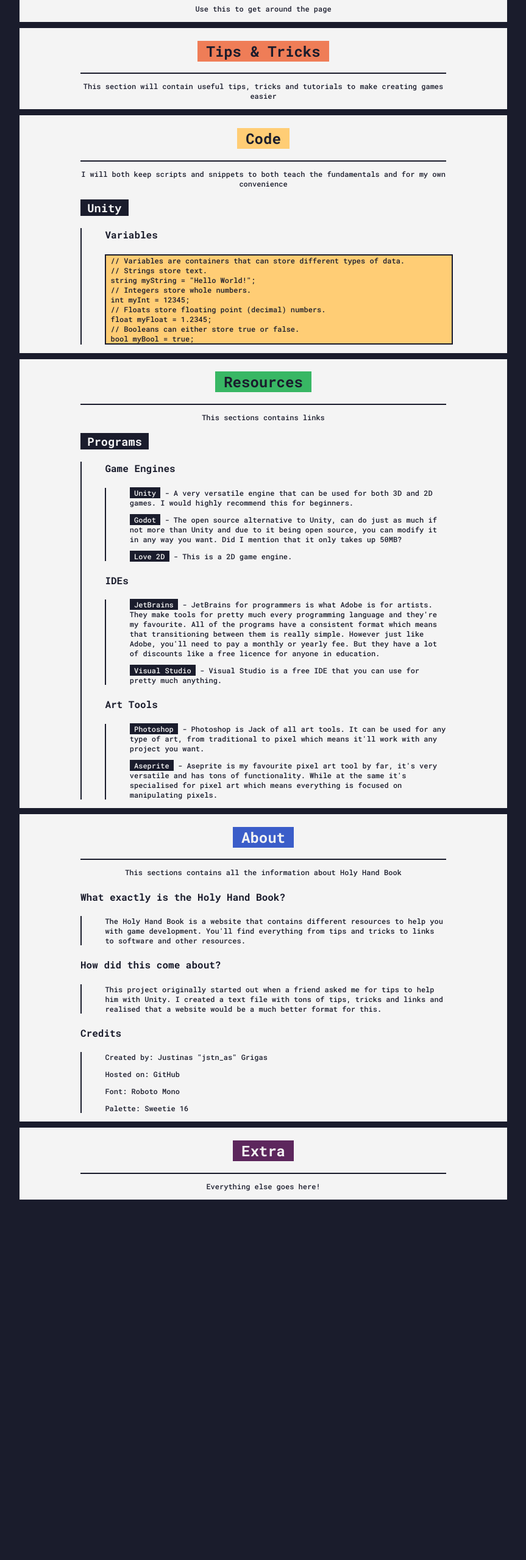
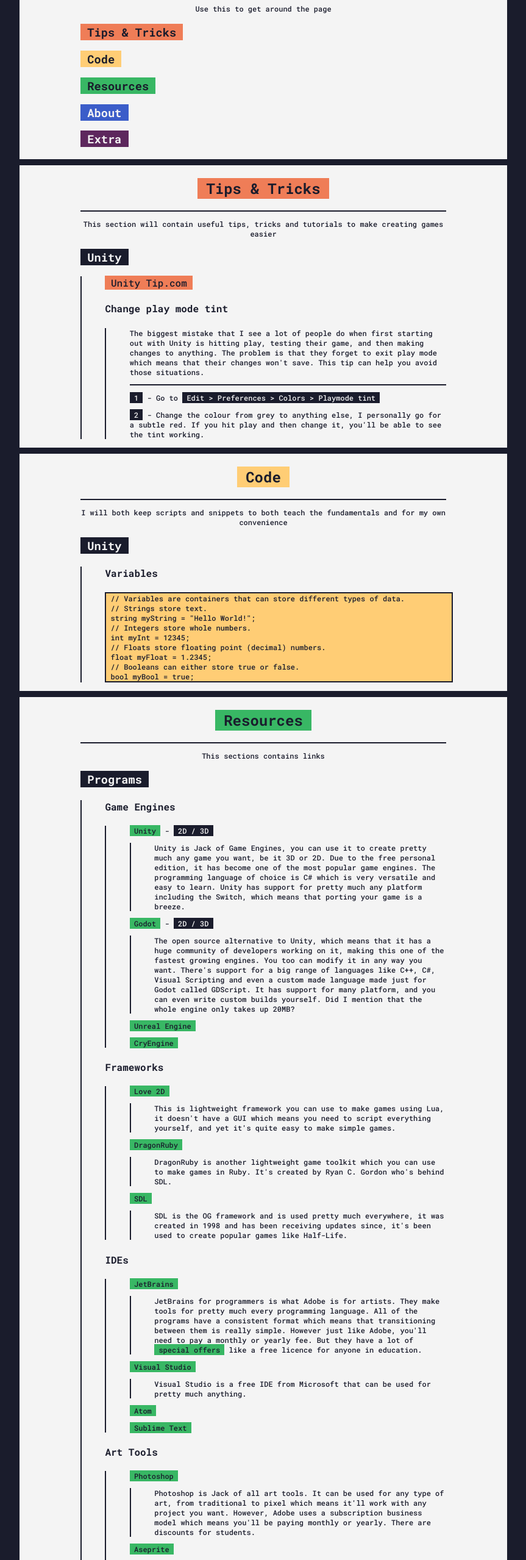
Before and after one commit to holy-hand-book/holy-hand-book.github.io, a plain HTML site: page index.html in a window 1280 px wide. Shown: the part 220-2778 px from the top of the page at 61% size, without its empty margins (208-1071 px from the left). Before the commit the page ends 2197 px from the top, so only its background shows below. Drawn offline with Linux system fonts and the light colour scheme.

Commit message:
Big weekend update
- Added a lot of content.
- Change the styling just a little bit.
- Need to update the contents page.

```diff
--- a/index.html
+++ b/index.html
@@ -29,14 +29,15 @@
 			font-size: 12px;
 		}
 
-		mark {padding: 1px 1ch}
+		mark, a {padding: 1px 1ch}
 
 		hr, .script{
 			border: 1px var(--dark) solid;
 		}
 
-		a:link, a:visited {
-			color: var(--light);
+		.script::first-line {line-height: 0}
+
+		a {
 			text-decoration: none;
 		}
 
@@ -63,8 +64,6 @@
 			display: block;
 		}
 
-		.script:first-line {line-height: 0}
-
 		.darkBg, ::selection {background-color: var(--dark);color: var(--light)}
 		.lightBg {background-color: var(--light);color: var(--dark)}
 		.redBg {background-color: var(--red);color: var(--light)}
@@ -85,11 +84,34 @@
 	<h2><mark class="redBg">Content</mark></h2>
 	<hr>
 	<p>Use this to get around the page</p>
+	<div class="left">
+		<h3><mark class="orangeBg">Tips & Tricks</mark></h3>
+		<h3><mark class="yellowBg">Code</mark></h3>
+		<h3><mark class="greenBg">Resources</mark></h3>
+		<h3><mark class="blueBg">About</mark></h3>
+		<h3><mark class="purpleBg">Extra</mark></h3>
+	</div>
 </div>
 <div class="section">
 	<h2><mark class="orangeBg">Tips & Tricks</mark></h2>
 	<hr>
 	<p>This section will contain useful tips, tricks and tutorials to make creating games easier</p>
+	<div class="left">
+		<h3><mark class="darkBg">Unity</mark></h3>
+		<div class="tab">
+			<a class="orangeBg" href="https://unitytip.com/">Unity Tip.com</a>
+			<h4>Change play mode tint</h4>
+			<div class="tab">
+				<p>The biggest mistake that I see a lot of people do when first starting out with Unity is hitting play,
+					testing their game, and then making changes to anything. The problem is that they forget to exit play mode
+					which means that their changes won't save. This tip can help you avoid those situations.</p>
+				<hr>
+				<p><mark class="darkBg">1</mark> - Go to <mark class="darkBg">Edit > Preferences > Colors > Playmode tint</mark></p>
+				<p><mark class="darkBg">2</mark> - Change the colour from grey to anything else, I personally go for a subtle
+					red. If you hit play and then change it, you'll be able to see the tint working.</p>
+			</div>
+		</div>
+	</div>
 </div>
 <div class="section">
 	<h2><mark class="yellowBg">Code</mark></h2>
@@ -122,36 +144,145 @@
 		<div class="tab">
 			<h4>Game Engines</h4>
 			<div class="tab">
-				<p><mark class="darkBg"><a href="https://unity.com/">Unity</a></mark>
-					- A very versatile engine that can be used for both 3D and 2D games. I would highly recommend this for beginners.</p>
-				<p><mark class="darkBg"><a href="https://godotengine.org/">Godot</a></mark>
-					- The open source alternative to Unity, can do just as much if not more than Unity and due
-					to it being open source, you can modify it in any way you want. Did I mention that it only takes up 50MB?</p>
-				<p><mark class="darkBg"><a href="https://love2d.org/">Love 2D</a></mark>
-					- This is a 2D game engine.
+				<p>
+					<a href="https://unity.com/" class="greenBg">Unity</a> -
+					<mark class="darkBg">2D / 3D</mark>
 				</p>
+				<div class="tab">
+					<p>
+						Unity is Jack of Game Engines, you can use it to create pretty much any game you want, be it 3D
+						or 2D. Due to the free personal edition, it has become one of the most popular game engines. The
+						programming language of choice is C# which is very versatile and easy to learn. Unity has support
+						for pretty much any platform including the Switch, which means that porting your game is a breeze.
+					</p>
+				</div>
+				<p>
+					<a href="https://godotengine.org/" class="greenBg">Godot</a> -
+					<mark class="darkBg">2D / 3D</mark>
+				</p>
+				<div class="tab">
+					<p>
+						The open source alternative to Unity, which means that it has a huge community of developers
+						working on it, making this one of the fastest growing engines. You too can modify it in any way
+						you want. There's support for a big range of languages like C++, C#, Visual Scripting and even
+						a custom made language made just for Godot called GDScript. It has support for many platform,
+						and you can even write custom builds yourself. Did I mention that the whole engine only takes up
+						20MB?
+					</p>
+				</div>
+				<p><a href="https://www.unrealengine.com" class="greenBg">Unreal Engine</a></p>
+				<p><a href="https://www.cryengine.com/" class="greenBg">CryEngine</a></p>
+			</div>
+			<h4>Frameworks</h4>
+			<div class="tab">
+				<p><a class="greenBg" href="https://love2d.org/">Love 2D</a></p>
+				<div class="tab">
+					<p>
+						This is lightweight framework you can use to make games using Lua, it doesn't have a GUI which
+						means you need to script everything yourself, and yet it's quite easy to make simple games.
+					</p>
+				</div>
+				<p><a class="greenBg" href="https://dragonruby.org/">DragonRuby</a></p>
+				<div class="tab">
+					<p>
+						DragonRuby is another lightweight game toolkit which you can use to make games in Ruby. It's
+						created by Ryan C. Gordon who's behind SDL.
+					</p>
+				</div>
+				<p><a class="greenBg" href="https://www.libsdl.org/">SDL</a></p>
+				<div class="tab">
+					<p>
+						SDL is the OG framework and is used pretty much everywhere, it was created in 1998 and has been
+						receiving updates since, it's been used to create popular games like Half-Life.
+					</p>
+				</div>
 			</div>
 			<h4>IDEs</h4>
 			<div class="tab">
-				<p><mark class="darkBg"><a href="https://www.jetbrains.com/">JetBrains</a></mark>
-					- JetBrains for programmers is what Adobe is for artists. They make tools for pretty much every
-					programming language and they're my favourite. All of the programs have a consistent format which
-					means that transitioning between them is really simple. However just like Adobe, you'll need to pay
-					a monthly or yearly fee. But they have a lot of discounts like a free licence for anyone in education.
-				</p>
-				<p><mark class="darkBg"><a href="https://visualstudio.microsoft.com/vs/">Visual Studio</a></mark>
-					- Visual Studio is a free IDE that you can use for pretty much anything.
-				</p>
+				<p><a class="greenBg" href="https://www.jetbrains.com/">JetBrains</a></p>
+				<div class="tab">
+					<p>
+						JetBrains for programmers is what Adobe is for artists. They make tools for pretty much every
+						programming language. All of the programs have a consistent format which  means that
+						transitioning between them is really simple. However just like Adobe, you'll need to pay a
+						monthly or yearly fee. But they have a lot of
+						<a class="greenBg" href="https://www.jetbrains.com/store/?fromMenu#edition=discounts">special offers</a>
+						like a free licence for anyone in education.
+					</p>
+				</div>
+				<p><a class="greenBg" href="https://visualstudio.microsoft.com/vs/">Visual Studio</a></p>
+				<div class="tab">
+					<p>
+						Visual Studio is a free IDE from Microsoft that can be used for pretty much anything.
+					</p>
+				</div>
+				<p><a class="greenBg" href="https://atom.io/">Atom</a></p>
+				<p><a class="greenBg" href="https://www.sublimetext.com/">Sublime Text</a></p>
 			</div>
 			<h4>Art Tools</h4>
 			<div class="tab">
-				<p><mark class="darkBg"><a href="https://www.photoshop.com/">Photoshop</a></mark>
-					- Photoshop is Jack of all art tools. It can be used for any type of art, from traditional to pixel
-					which means it'll work with any project you want.
+				<p><a class="greenBg" href="https://www.photoshop.com/">Photoshop</a></p>
+				<div class="tab">
+					<p>
+						Photoshop is Jack of all art tools. It can be used for any type of art, from traditional to pixel
+						which means it'll work with any project you want. However, Adobe uses a subscription business
+						model which means you'll be paying monthly or yearly. There are discounts for students.
+					</p>
+				</div>
+				<p><a class="greenBg" href="https://www.aseprite.org/">Aseprite</a></p>
+				<div class="tab">
+					<p>
+						Aseprite is a pixel art tool, while it's not as versatile as Photoshop, it's very specialised
+						meaning it has a lot of tools and features to make drawing pixel art easier.
+					</p>
+				</div>
+				<p><a class="greenBg" href="https://www.pyxeledit.com/">Pyxel Edit</a></p>
+				<p><a class="greenBg" href="https://www.cosmigo.com/">Pro Motion NG</a></p>
+				<p><a class="greenBg" href="https://www.gimp.org/">GIMP</a></p>
+			</div>
+			<h4>Modelling</h4>
+			<div class="tab">
+				<p><a class="greenBg" href="https://www.autodesk.com/products/maya/overview">Maya</a></p>
+				<p><a class="greenBg" href="https://ephtracy.github.io/">MagicaVoxel</a></p>
+				<p><a class="greenBg" href="http://crocotile3d.com/">Crocotile 3D</a></p>
+				<p><a class="greenBg" href="https://www.blender.org/">Blender</a></p>
+			</div>
+			<h4>Source Control</h4>
+			<div class="tab">
+				<p><a class="greenBg" href="https://github.com/">GitHub</a></p>
+				<p><a class="greenBg" href="https://bitbucket.org/">Bitbucket</a></p>
+				<p><a class="greenBg" href="https://desktop.github.com/">GitHub Desktop</a></p>
+				<p><a class="greenBg" href="https://www.gitkraken.com/">GitKraken</a></p>
+			</div>
+		</div>
+		<h3><mark class="darkBg">People</mark></h3>
+		<div class="tab">
+			<h4>Game Developers</h4>
+			<div class="tab">
+				<p>
+					<mark class="darkBg">Daniel "managore" Linssen</mark> -
+					<a class="greenBg" href="https://twitter.com/Managore">Twitter</a> -
+					<a class="greenBg" href="http://daniellinssen.net/">Website</a> -
+					<a class="greenBg" href="https://managore.itch.io/">Games</a>
 				</p>
-				<p><mark class="darkBg"><a href="https://www.aseprite.org/">Aseprite</a></mark>
-					- Aseprite is my favourite pixel art tool by far, it's very versatile and has tons of functionality.
-					While at the same it's specialised for pixel art which means everything is focused on manipulating pixels.
+				<p>
+					<mark class="darkBg">Nitrome</mark> -
+					<a class="greenBg" href="https://twitter.com/Nitrome">Twitter</a> -
+					<a class="greenBg" href="http://www.nitrome.com/">Website</a> -
+					<a class="greenBg" href="http://www.nitrome.com/all-games/">Games</a>
+				</p>
+			</div>
+			<h4>Artists</h4>
+			<div class="tab">
+				<p>
+					<mark class="darkBg">Lu Nascimento</mark> -
+					<a class="greenBg" href="https://twitter.com/viiolaceus">Twitter</a> -
+					<a class="greenBg" href="https://www.lucianascimento.com/">Website</a>
+				</p>
+				<p>
+					<mark class="darkBg">Thomas "Cyangmou" Feichtmeir</mark> -
+					<a class="greenBg" href="https://twitter.com/cyangmou">Twitter</a> -
+					<a class="greenBg" href="https://www.deviantart.com/cyangmou">DeviantArt</a>
 				</p>
 			</div>
 		</div>
@@ -172,16 +303,17 @@
 		<div class="tab">
 			<p>This project originally started out when a friend asked me for tips to help him with Unity. I created a
 				text file with tons of tips, tricks and links and realised that a website would be a much better format
-				for this.
+				for this. Here we are.
 			</p>
 		</div>
 		<h4>Credits</h4>
 		<div>
 			<div class="tab">
-				<p>Created by: Justinas "jstn_as" Grigas</p>
-				<p>Hosted on: GitHub</p>
-				<p>Font: Roboto Mono</p>
-				<p>Palette: Sweetie 16</p>
+				<p>Created by: <a class="blueBg" href="https://jstn-as.github.io/">Justinas "jstn_as" Grigas</a></p>
+				<p>Hosted on: <a class="blueBg" href="https://github.com/holy-hand-book/holy-hand-book.github.io">GitHub</a></p>
+				<p>Font: <a class="blueBg" href="https://fonts.google.com/specimen/Roboto+Mono">Roboto Mono</a></p>
+				<p>Palette: <a class="blueBg" href="https://lospec.com/palette-list/sweetie-16">Sweetie 16</a>
+					by <a class="blueBg" href="https://grafxkid.tumblr.com/palettes">GrafxKid</a></p>
 			</div>
 		</div>
 	</div>
```
